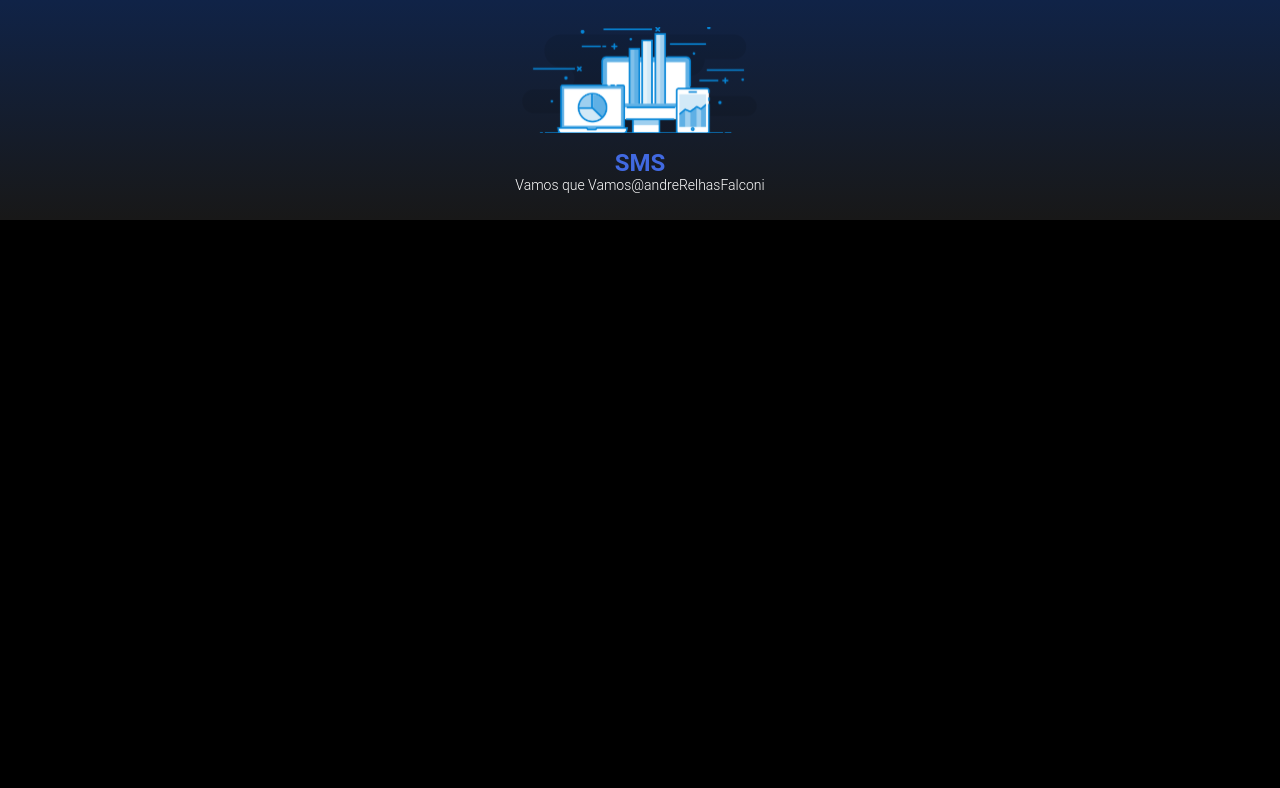
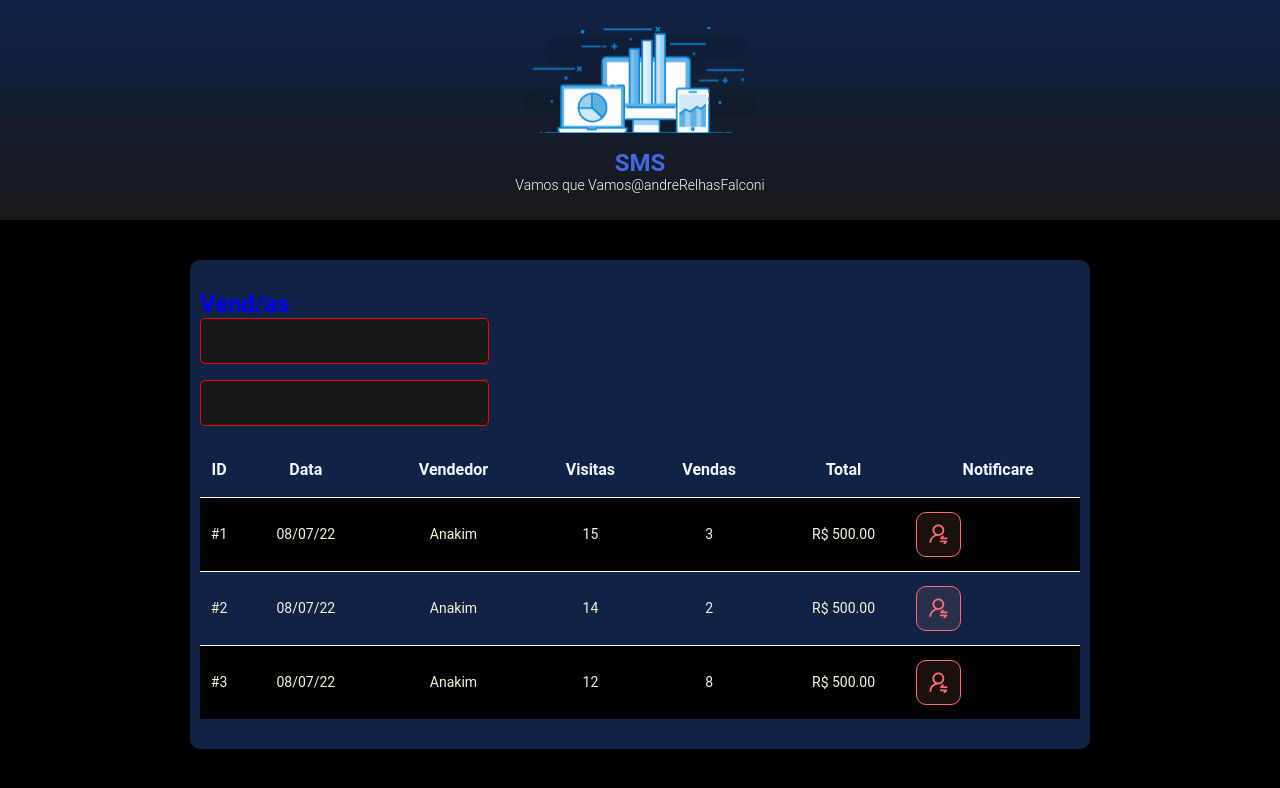
Before and after one commit to falconi879/vendedor, a React (Vite) app in the folder frontend/: page / in a window 1280 px wide. Shown: the top 788 px of the page. Built offline with nearby package versions, Linux system fonts and the light colour scheme.

Commit message:
outros componentes

```diff
--- a/frontend/src/App.tsx
+++ b/frontend/src/App.tsx
@@ -1,12 +1,19 @@
 import Cabecalho from "./componentes/CabecalhoHeader"
+import Card from "./componentes/Card"
 import NotificacaoBotao from "./componentes/Notificacao"
 
 function App() {
-  return(
+  return (
     <>
 
-    <Cabecalho/>
-
+      <Cabecalho />
+      <main>
+        <section id="vendas">
+          <div className="container">
+            <Card/>
+          </div>
+        </section>
+      </main>
 
     </>
   )
--- /dev/null
+++ b/frontend/src/componentes/Card/estilo.css
@@ -0,0 +1,87 @@
+.card {
+    background-color: #102347;
+    border-radius: 10px;
+    padding: 30px 10px;
+    margin-bottom: 10px;
+}
+
+.titulo {
+    color: blue;
+}
+
+#vendas {
+    padding: 40px 10px;
+}
+
+.controle {
+    height: 46px;
+    background-color: #181818;
+    border: 1px solid red;
+    border-radius: 5px;
+    color: antiquewhite;
+    padding: 0 20px;
+    font-size: 18px;
+}
+
+.venda-container {
+    margin-bottom: 16px;
+    max-width: 300px;
+}
+
+.tabela {
+    width: 100%;
+    border-spacing: 0;
+    border-collapse: collapse;
+}
+
+.tabela thead {
+    height: 55px;
+    font-size: 16px;
+    color: aliceblue;
+    font-weight: 700;
+    align-items: center;
+}
+
+.tabela tbody {
+    font-size: 14px;
+    font-weight: 400;
+    height: 74px;
+    color: beige;
+    text-align: center;
+}
+
+.tabela tbody tr {
+    height: 74px;
+    border-top: 1px solid #FFF;
+}
+
+.tabela tbody tr:hover>td {
+    background-color: darkblue;
+}
+
+
+/*cor das linha impares mais escuras (tabela)*/
+
+.tabela tbody tr:nth-child(odd) {
+    background-color: black;
+}
+
+.show576 {
+    display: none;
+}
+
+@media(min-width: 576px) {
+    .show576 {
+        display: table-cell;
+    }
+}
+
+.show976 {
+    display: none;
+}
+
+@media (min-width: 976px) {
+    .show976 {
+        display: table-cell;
+    }
+}
--- /dev/null
+++ b/frontend/src/componentes/Card/index.tsx
@@ -0,0 +1,77 @@
+import NotificacaoBotao from '../Notificacao'
+import './estilo.css'
+function Card() {
+    return (
+        <div className="card">
+                    <h2 className="titulo">Vend/as</h2>
+                    <div>
+                        <div className="venda-container">
+                            <input className="controle" type="text"/>
+                        </div>
+                        <div className="venda-container">
+                            <input className="controle" type="text"/>
+                        </div>
+                    </div>
+                    <div>
+                        <table className="tabela">
+                            <thead>
+                                <tr>
+                                    <th className="show976">ID</th>
+                                    <th className="show576">Data</th>
+                                    <th>Vendedor</th>
+                                    <th className="show976">Visitas</th>
+                                    <th className="show976">Vendas</th>
+                                    <th>Total</th>
+                                    <th>Notificare</th>
+                                </tr>
+                            </thead>
+                            <tbody>
+                                <tr>
+                                    <td className="show976">#1</td>
+                                    <td className="show576">08/07/22</td>
+                                    <td>Anakim</td>
+                                    <td className="show976">15</td>
+                                    <td className="show976">3</td>
+                                    <td>R$ 500.00</td>
+                                    <td>
+                                        <div className="botao-notificar-container">
+                                        <NotificacaoBotao/>
+                                        </div>
+                                    </td>
+
+                                </tr>
+                                <tr>
+                                    <td className="show976">#2</td>
+                                    <td className="show576">08/07/22</td>
+                                    <td>Anakim</td>
+                                    <td className="show976">14</td>
+                                    <td className="show976">2</td>
+                                    <td>R$ 500.00</td>
+                                    <td>
+                                        <div className="botao-notificar-container">
+                                            <NotificacaoBotao/>
+                                        </div>
+                                    </td>
+
+                                </tr>
+                                <tr>
+                                    <td className="show976">#3</td>
+                                    <td className="show576">08/07/22</td>
+                                    <td>Anakim</td>
+                                    <td className="show976">12</td>
+                                    <td className="show976">8</td>
+                                    <td>R$ 500.00</td>
+                                    <td>
+                                        <div className="botao-notificar-container">
+                                        <NotificacaoBotao/>
+                                        </div>
+                                    </td>
+                                </tr>
+                            </tbody>
+                        </table>
+                    </div>
+                </div>
+    )
+}
+
+export default Card
--- a/frontend/src/index.css
+++ b/frontend/src/index.css
@@ -21,3 +21,31 @@ a:visited {
     color: unset;
     text-decoration: none;
 }
+
+.cabecalho-conteiner {
+    display: flex;
+    flex-direction: column;
+    align-items: center;
+}
+
+.cabecalho-conteiner img {
+    width: 235px;
+}
+
+.cabecalho-conteiner h1 {
+    margin-top: 15px;
+    color: royalblue;
+    font-size: 24px;
+    font-weight: 700;
+}
+
+.cabecalho-conteiner p {
+    font-size: 14px;
+    font-weight: 300;
+}
+
+.container {
+    width: 100%;
+    max-width: 900px;
+    margin: 0 auto;
+}
```
